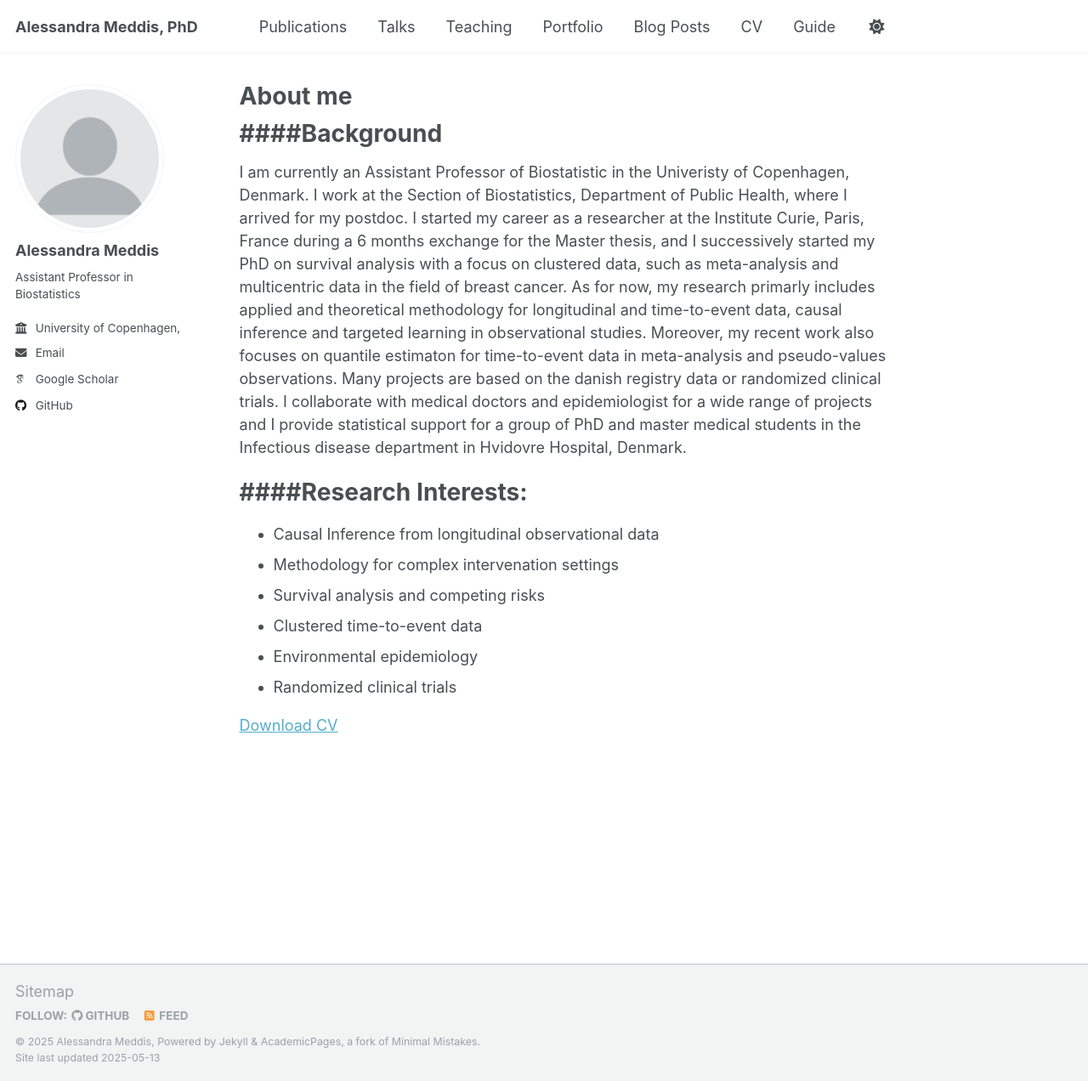
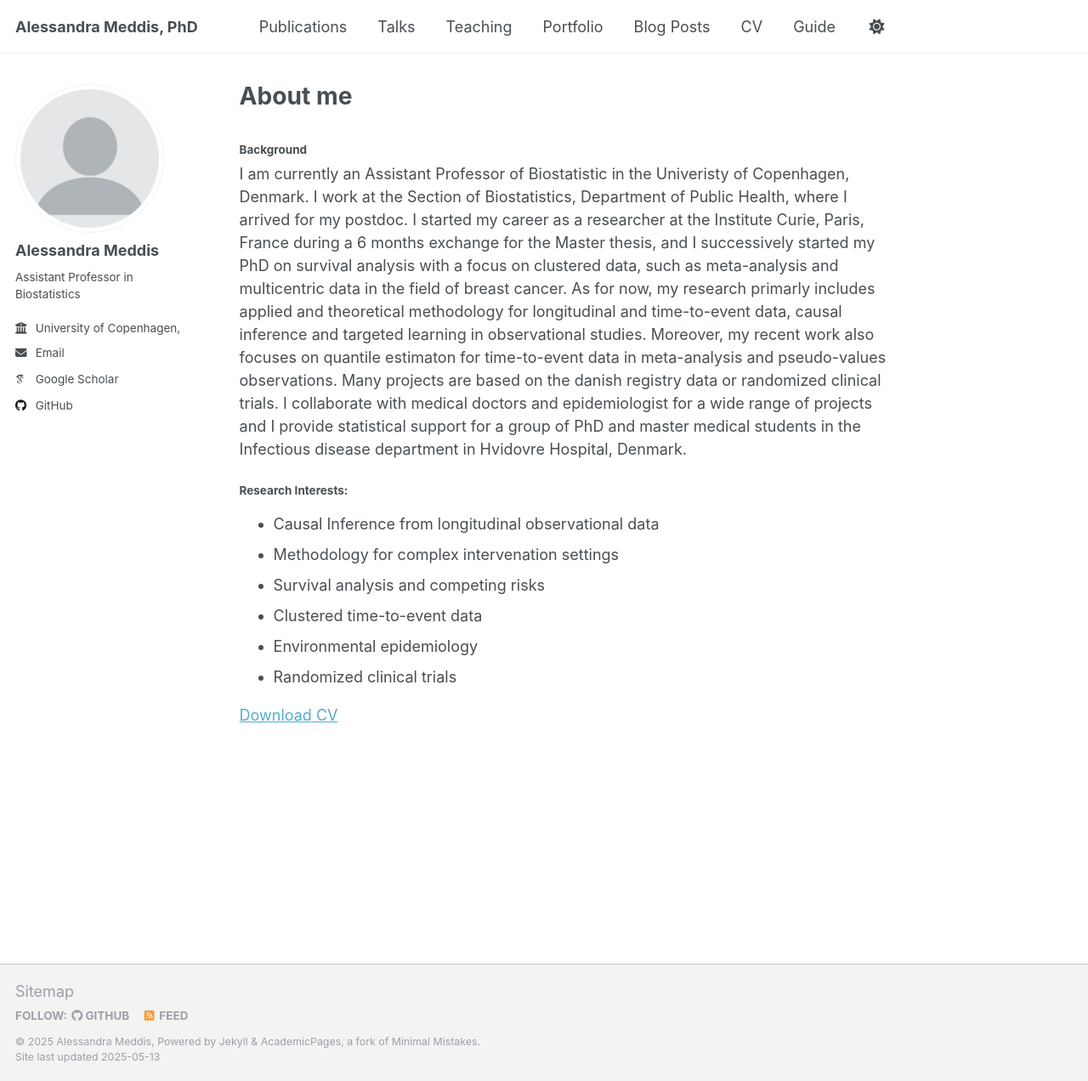
Before and after one commit to AMeddis/ameddis.github.io, a Jekyll site: the page built from _pages/about.md, in a window 1280 px wide and 1272 px high. Shown: the whole window at 85% size. Built offline with Jekyll 4.4.1, drawn with Linux system fonts in a browser that asks for light colours; some web fonts are replaced.

```diff
--- a/_pages/about.md
+++ b/_pages/about.md
@@ -9,12 +9,12 @@ redirect_from:
 
 
 
-####Background
-======
+#### Background
+
 I am currently an Assistant Professor of Biostatistic in the Univeristy of Copenhagen, Denmark. I work at the Section of Biostatistics, Department of Public Health, where I arrived for my postdoc. I started my career as a researcher at the Institute Curie, Paris, France during a 6 months exchange for the Master thesis, and I successively started my PhD on survival analysis with a focus on clustered data, such as meta-analysis and multicentric data in the field of breast cancer. As for now, my research primarly includes applied and theoretical methodology for longitudinal and time-to-event data, causal inference and targeted learning in observational studies. Moreover, my recent work also focuses on quantile estimaton for time-to-event data in meta-analysis and pseudo-values observations. Many projects are based on the danish registry data or randomized clinical trials. I collaborate with medical doctors and epidemiologist for a wide range of projects and I provide statistical support for a group of PhD and master medical students in the Infectious disease department in Hvidovre Hospital, Denmark.
 
-####Research Interests:
-======
+#### Research Interests:
+
 
 * Causal Inference from longitudinal observational data
 * Methodology for complex intervenation settings
```
